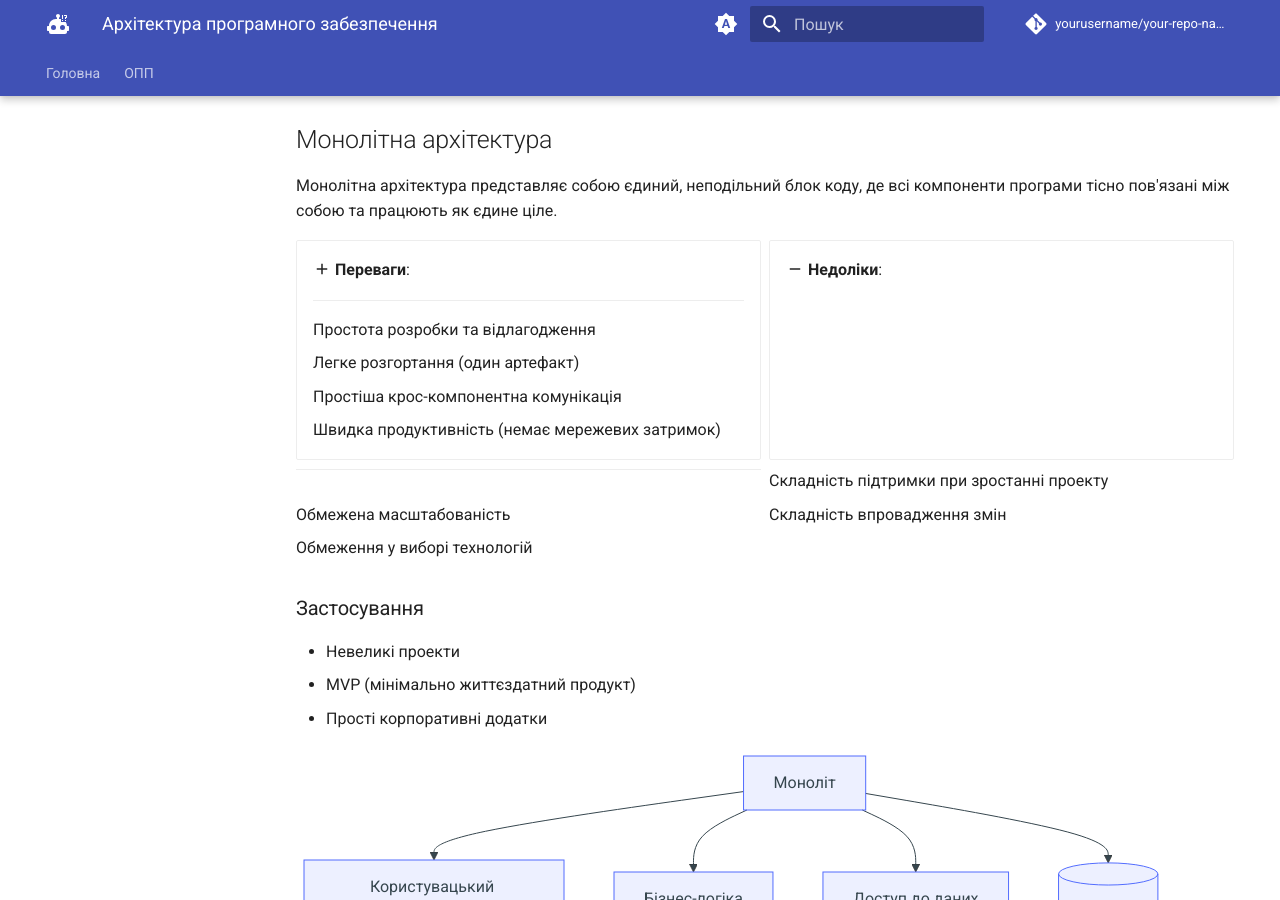
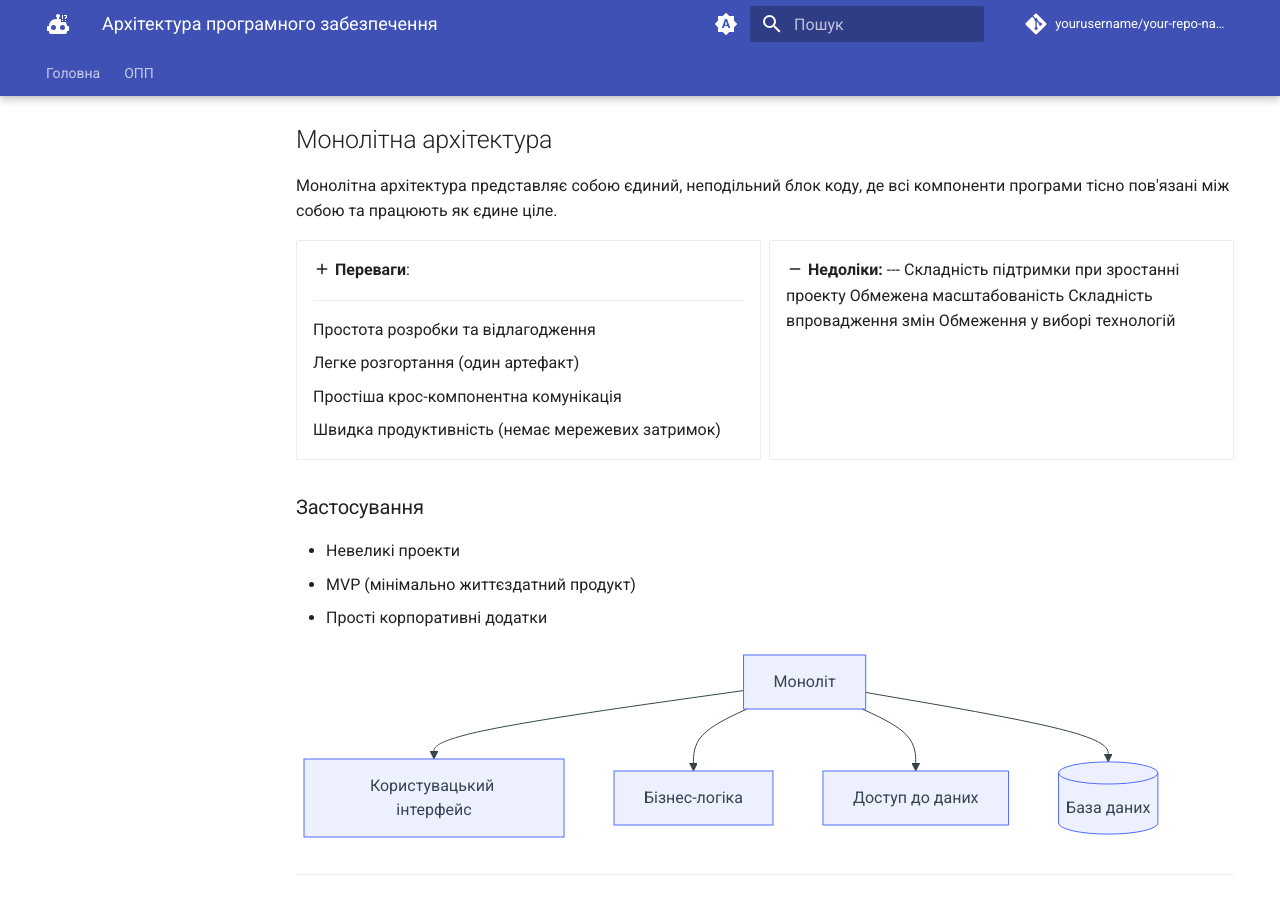
Before and after one commit to olroi421/cvk-kpi, an MkDocs documentation site: the page built from docs/pages/pres.md, in a window 1280 px wide and 900 px high, scrolled down 1697 px. Built offline with MkDocs 1.6.1 and Material for MkDocs 9.7.7, drawn with Linux system fonts in a browser that asks for light colours; comment, search, counter and statistics services are not loaded.

Commit message:
Update pres.md

```diff
--- a/docs/pages/pres.md
+++ b/docs/pages/pres.md
@@ -71,18 +71,12 @@
 
     Швидка продуктивність (немає мережевих затримок)
 
-- :material-minus:  __Недоліки__:
-
-  ---
-
-  Складність підтримки при зростанні проекту
-
-  Обмежена масштабованість
-
-  Складність впровадження змін
-
-  Обмеження у виборі технологій
-
+-   :material-minus:  __Недоліки:__
+    ---
+    Складність підтримки при зростанні проекту
+    Обмежена масштабованість
+    Складність впровадження змін
+    Обмеження у виборі технологій
 </div>
 
 
```
